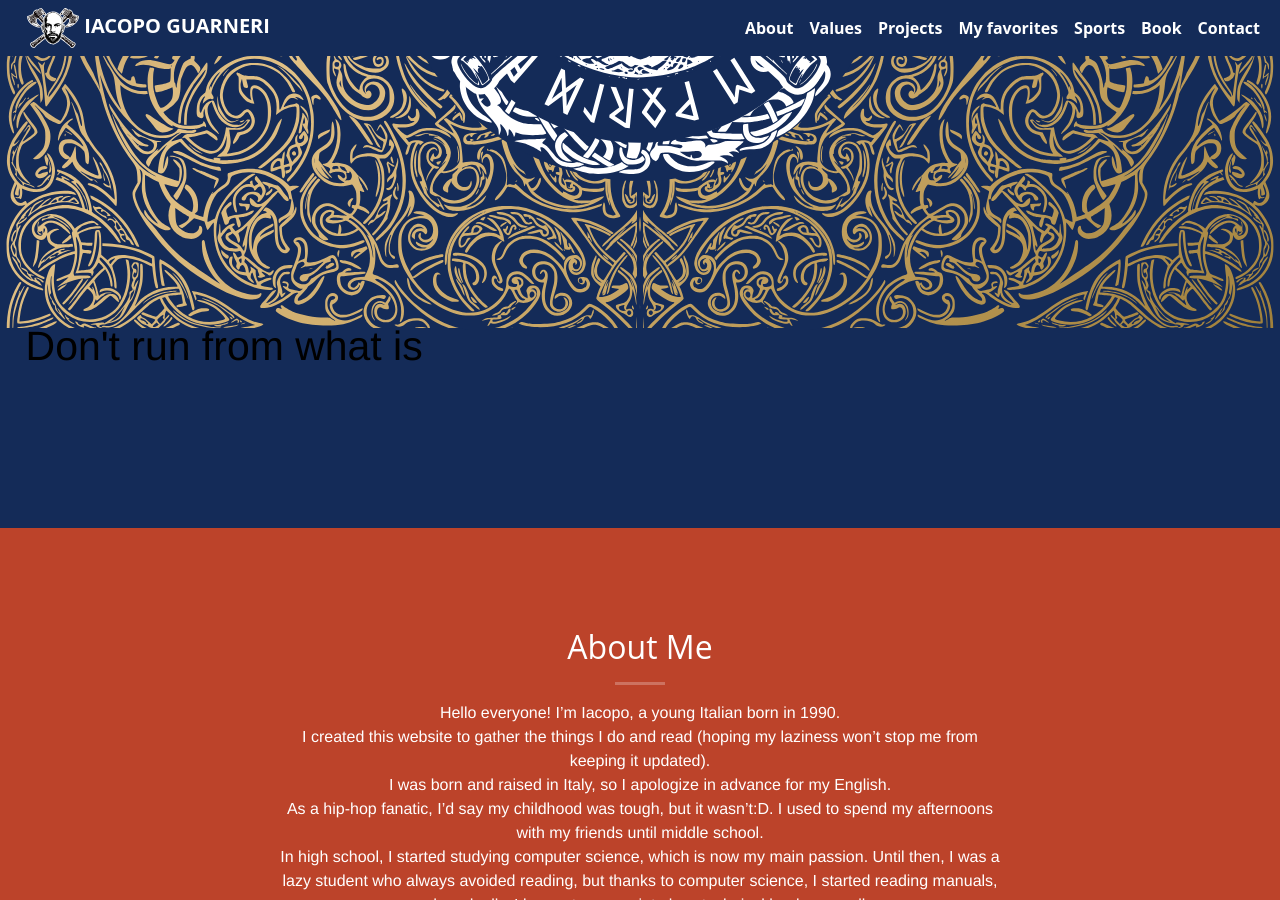
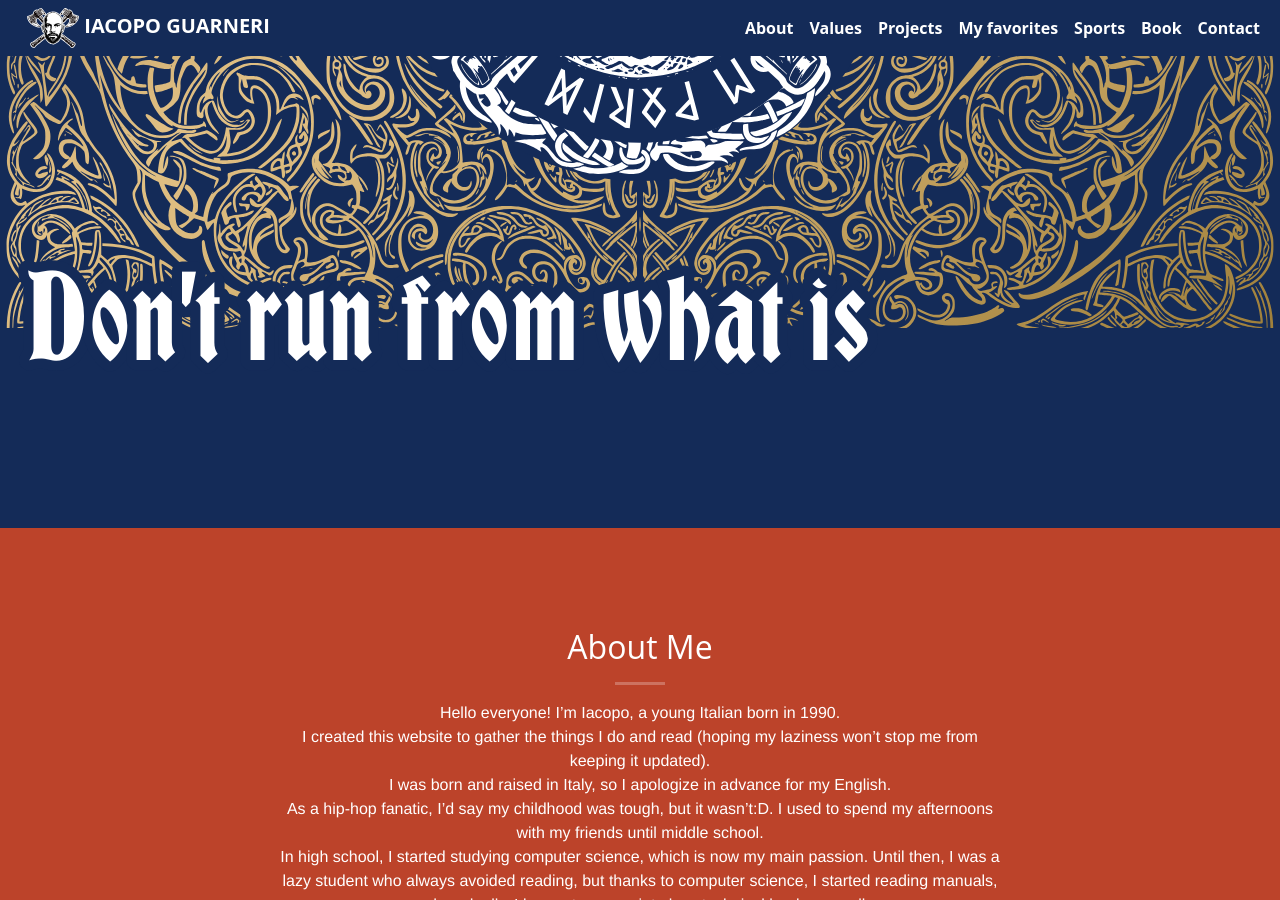
Before and after one commit to iacoposk8/iacoposk8.github.io, a Jekyll site: the page built from index.html, in a window 1280 px wide and 900 px high, scrolled down 399 px. Built offline with Jekyll 4.4.1, drawn with Linux system fonts in a browser that asks for light colours.

Commit message:
Update _base.scss

```diff
--- a/_sass/_base.scss
+++ b/_sass/_base.scss
@@ -62,7 +62,15 @@ p {
     font-display: swap;
 }
 
-
+#svg_text_claim {
+    font-family: 'FyneFish', Georgia, serif;
+    font-size: unquote("clamp(30px, 2vw + 37px, 45px)"); /* Oppure usando clamp(30px, #{"2vw + 37px"}, 45px) */
+    fill: white;
+    stroke: #142b58ff;
+    stroke-width: 8px;
+    paint-order: stroke fill;
+    stroke-linejoin: round;
+}
 /*******************CLAIM*******************/
 
 #logo{
```
